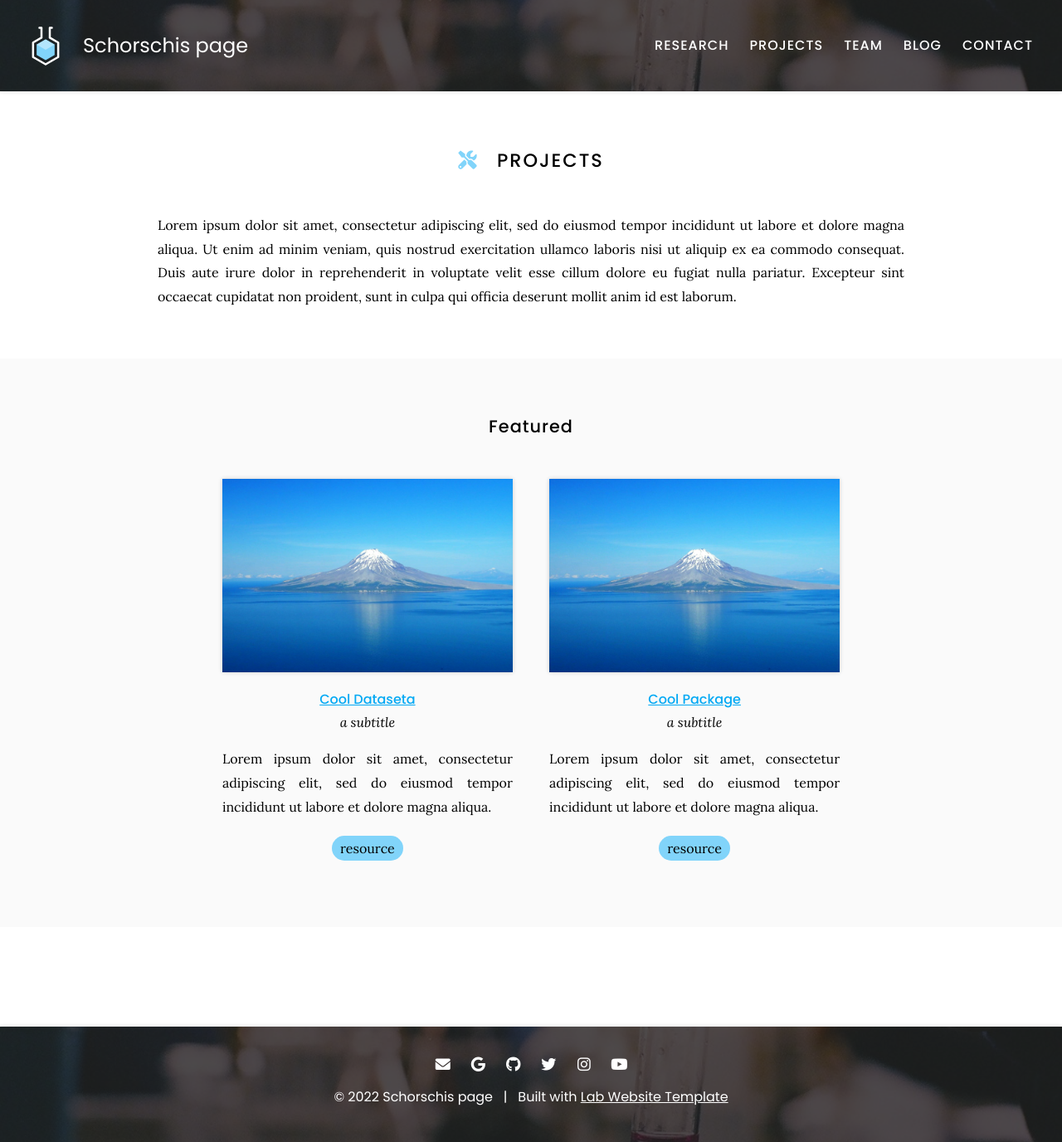
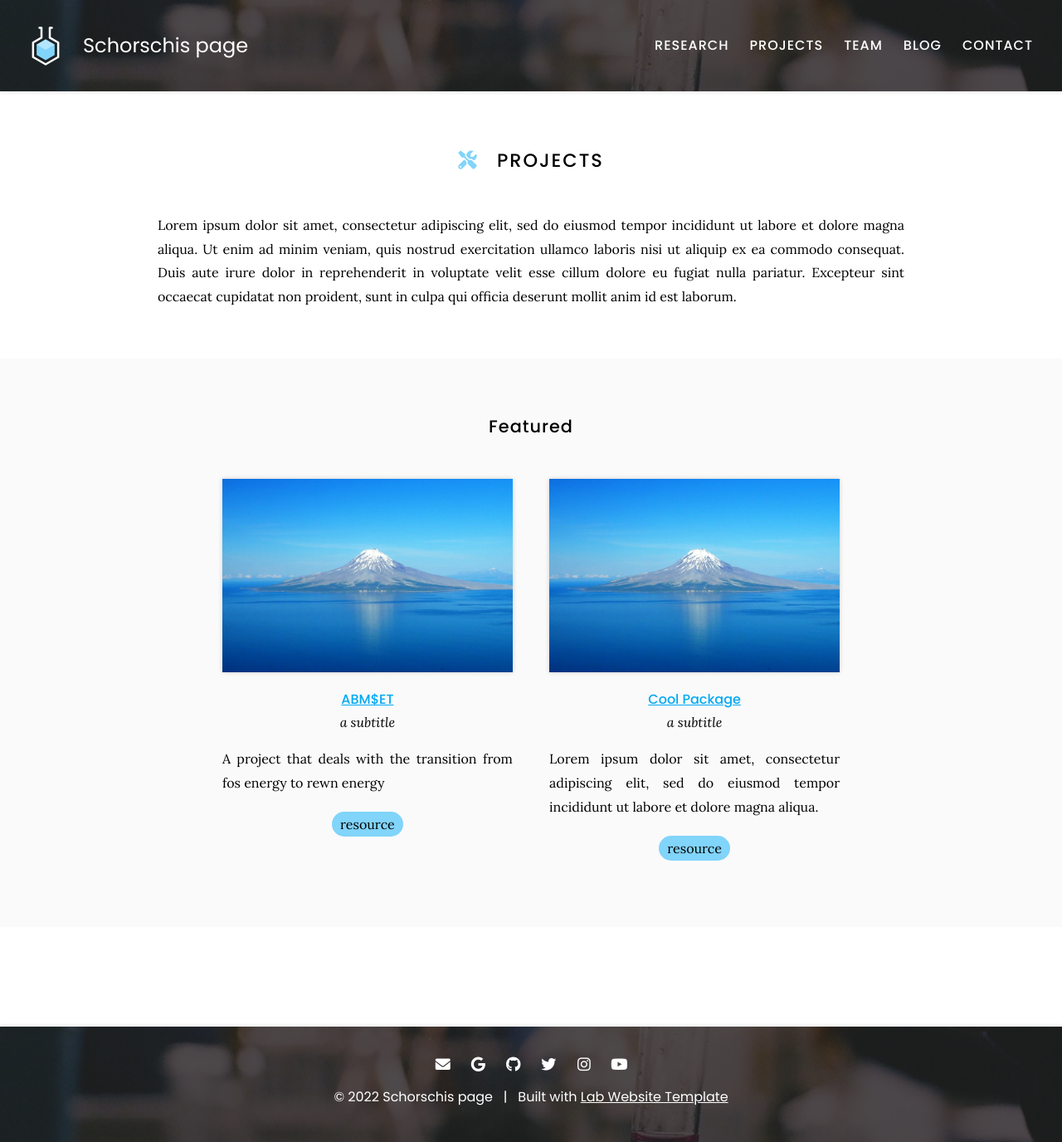
Before and after one commit to geowei1/geowei1.github.io, a Jekyll site: the page built from projects/index.md, in a window 1280 px wide. Shown: the whole page at 83% size. Built offline with Jekyll 4.4.1, drawn with Linux system fonts in a browser that asks for light colours.

Commit message:
Update tools.yaml

```diff
--- a/_data/tools.yaml
+++ b/_data/tools.yaml
@@ -1,9 +1,9 @@
-- title: Cool Dataseta
+- title: ABM$ET
   subtitle: a subtitle
   group: featured
   image: images/photo.jpg
   link: /projects/project1
-  description: Lorem ipsum dolor sit amet, consectetur adipiscing elit, sed do eiusmod tempor incididunt ut labore et dolore magna aliqua.
+  description: A project that deals with the transition from fos energy to rewn energy
   repo: greenelab/lab-website-template
   tags:
     - resource
```
